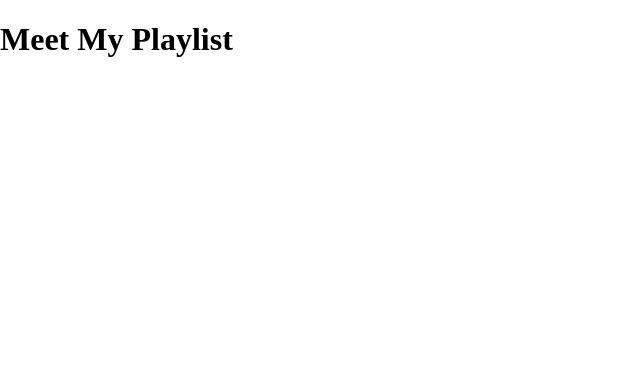
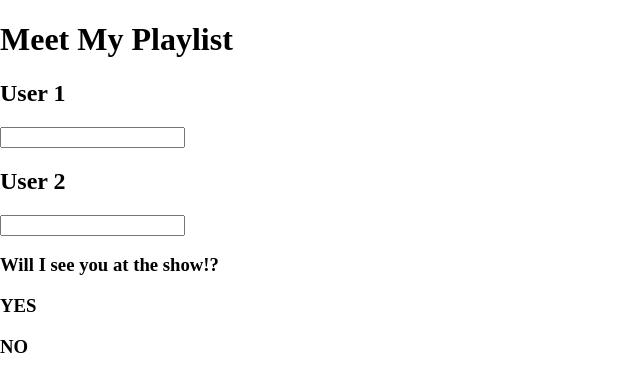
Before and after one commit to melissamarion/Meet-My-Playlist, a React (Create React App) app: page / in a window 1280 px wide. Shown: the top 392 px of the page, without its empty margins (0-640 px from the left). Built offline with nearby package versions, Linux system fonts and the light colour scheme.

Commit message:
Basic fondation set

```diff
--- a/src/App.js
+++ b/src/App.js
@@ -4,6 +4,13 @@ const App = () => {
   return (
     <div>
       <h1>Meet My Playlist</h1>
+      <h2>User 1</h2>
+      <input type="text" />
+      <h2>User 2</h2>
+      <input type="text" />
+      <h3>Will I see you at the show!?</h3>
+      <h3>YES</h3>
+      <h3>NO</h3>
     </div>
   )
 }
```
